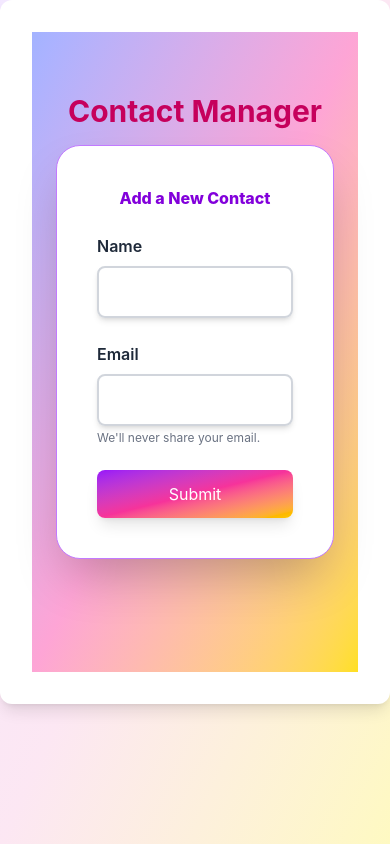
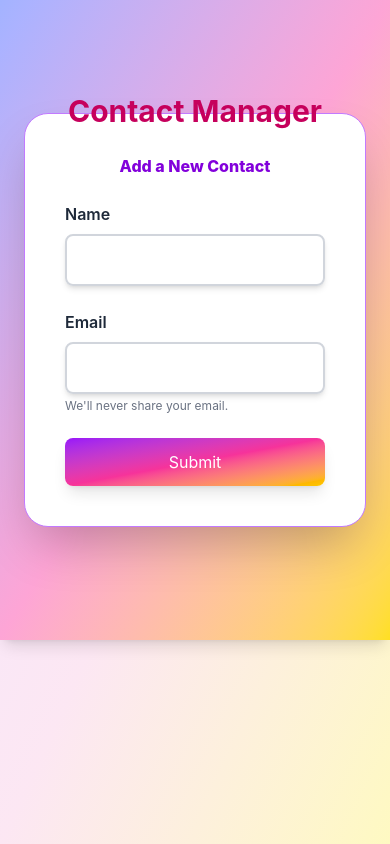
Before and after one commit to Sukanya1212/contact-app, a React (Create React App) app: page / in a window 390 px wide. Built offline with nearby package versions, Linux system fonts and the light colour scheme.

Commit message:
mobile responsive

```diff
--- a/src/App.js
+++ b/src/App.js
@@ -43,7 +43,7 @@ function App() {
           {/* Add Contact Form */}
           <div className={`transition-all duration-700 ease-in-out ${contacts.length > 0 ? "md:w-1/2" : "w-full"
             }`}>
-            <div className="bg-white rounded-xl shadow-lg p-8 animate-slide-in">
+            <div className="bg-white rounded-xl shadow-lg lg:p-8 animate-slide-in">
               {/* <h2 className="text-2xl font-bold text-center mb-6">Add Contact</h2> */}
               <AddContact addContactHandler={addContactHandler} />
             </div>
```
